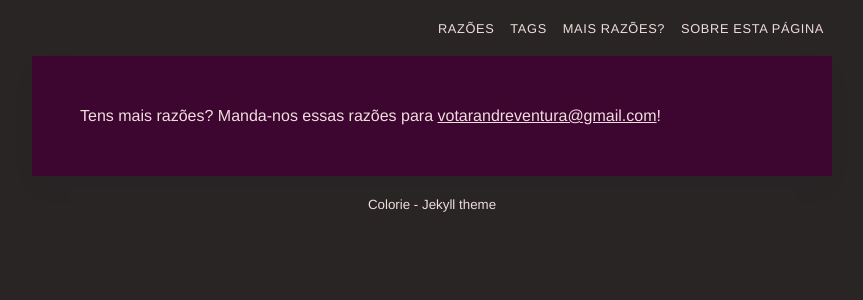
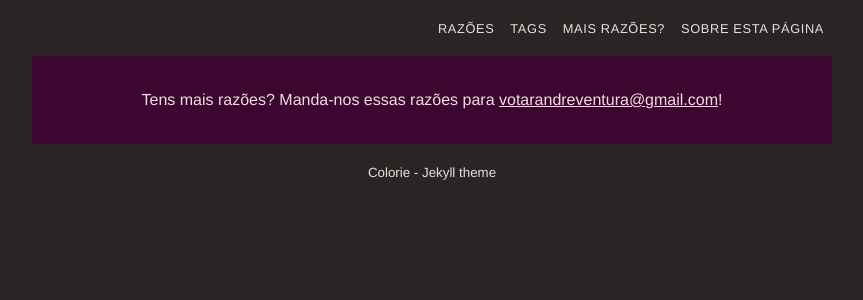
Before and after one commit to votarandreventura/votarandreventura.github.io, a Jekyll site: the page built from _pages/mais.md, in a window 1280 px wide. Shown: the top 300 px of the page, without its empty margins (208-1071 px from the left). Built offline with Jekyll 4.4.1, drawn with Linux system fonts in a browser that asks for light colours; some web fonts are replaced.

Commit message:
Update mais.md

```diff
--- a/_pages/mais.md
+++ b/_pages/mais.md
@@ -3,4 +3,8 @@ layout: page
 title: About
 ---
 
-Tens mais razões? Manda-nos essas razões para <a href="mailto:votarandreventura@gmail.com">votarandreventura@gmail.com</a>!
+<center>
+Tens mais razões?
+
+Manda-nos essas razões para <a href="mailto:votarandreventura@gmail.com">votarandreventura@gmail.com</a>!
+</center>
```
